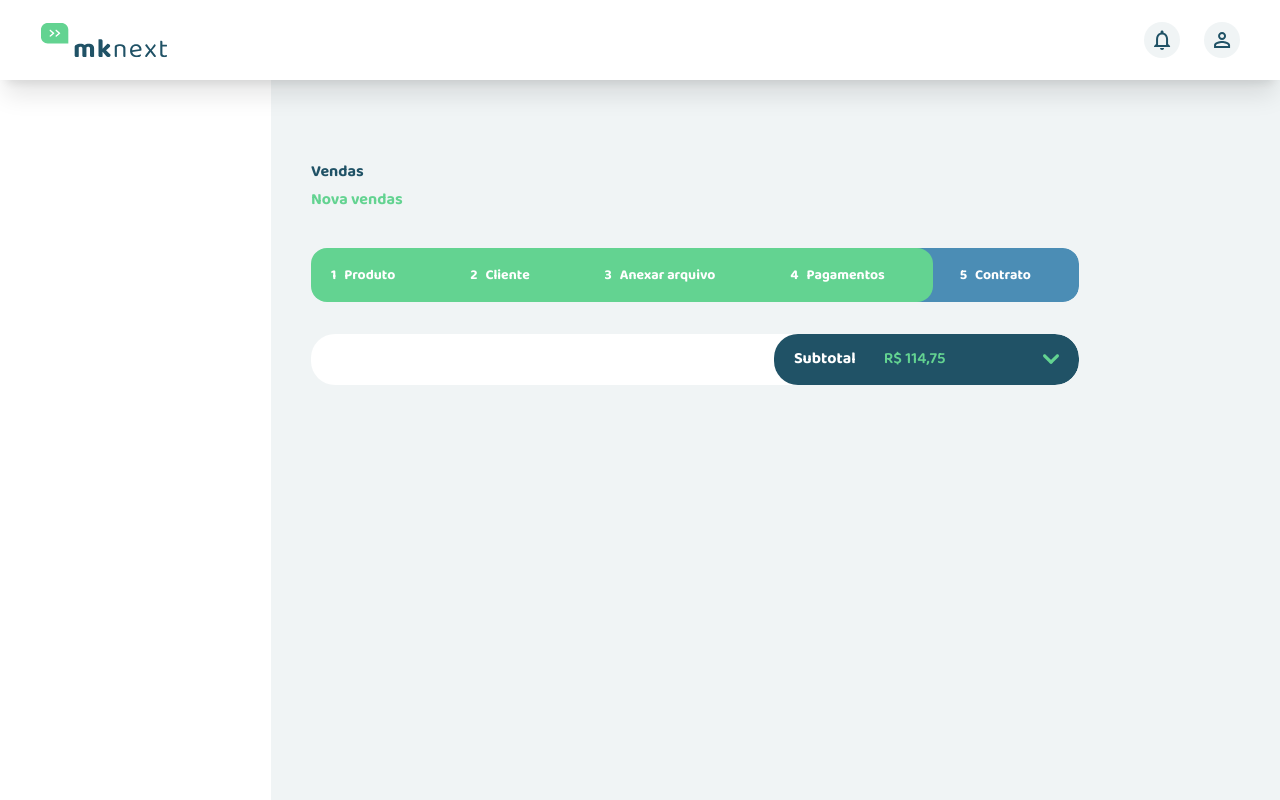
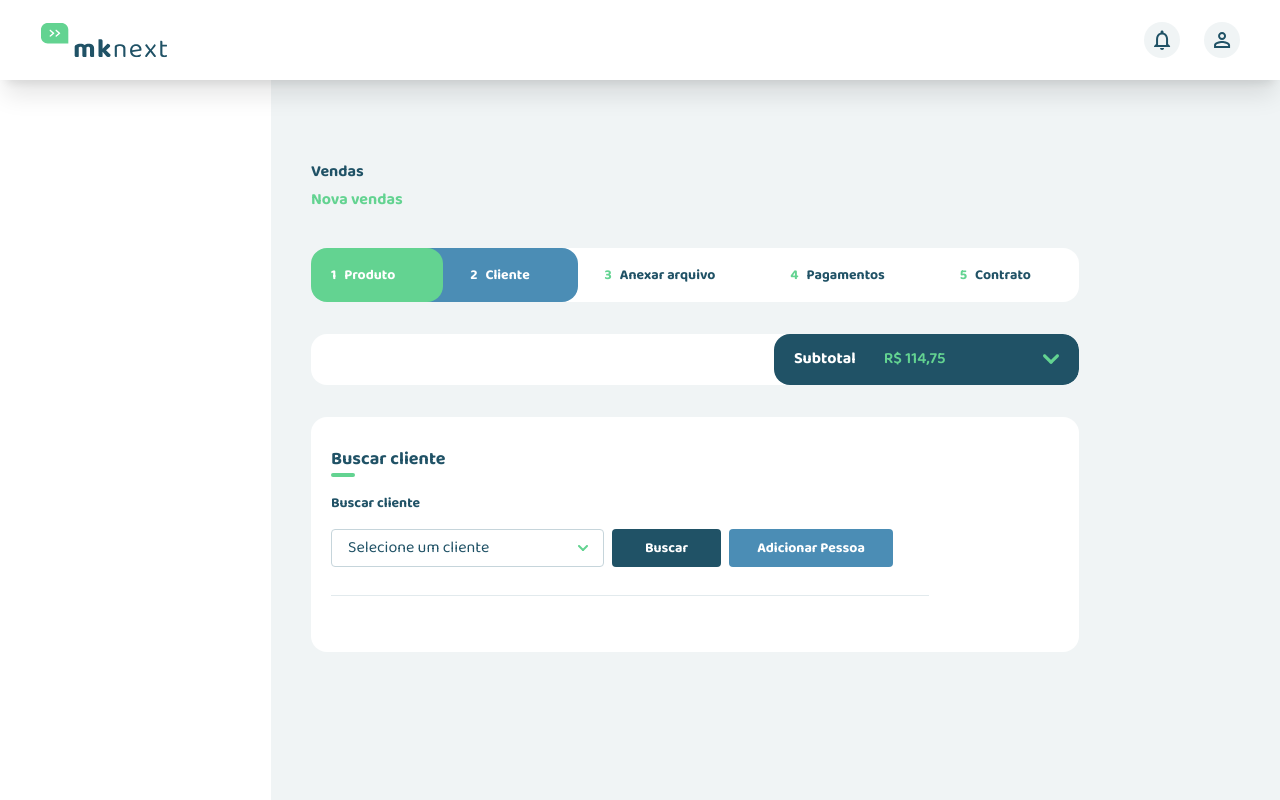
Before and after one commit to joseiltonjunior/sonoriza-admin, a React (Vite) app: page / in a window 1280 px wide. Built offline with nearby package versions, Linux system fonts and the light colour scheme; the HTML template or start-up script is replaced by a standard one.

Commit message:
feature: news componentes and initial form

```diff
--- /dev/null
+++ b/src/components/Button/index.tsx
@@ -0,0 +1,23 @@
+import { ButtonHTMLAttributes } from 'react'
+
+interface ButtonProps extends ButtonHTMLAttributes<HTMLButtonElement> {
+  title: string
+  button?: 'green' | 'dark' | 'blue'
+}
+
+export function Button({ title, button = 'blue', ...rest }: ButtonProps) {
+  const colorClasses = {
+    green: 'bg-green-400 hover:bg-green-400/90',
+    dark: 'bg-blue-600 hover:bg-blue-600/90',
+    blue: 'bg-blue-400 hover:bg-blue-400/90',
+  }
+
+  return (
+    <button
+      {...rest}
+      className={`rounded text-sm text-white font-bold p-2 w-full ${colorClasses[button]}`}
+    >
+      {title}
+    </button>
+  )
+}
--- /dev/null
+++ b/src/components/Content/index.tsx
@@ -0,0 +1,46 @@
+import { useState } from 'react'
+import { Button } from '../Button'
+import { Select } from '../Select'
+
+interface ContentProps {
+  title: string
+}
+
+export function Content({ title }: ContentProps) {
+  const options = [
+    { value: 'option1', label: 'Opção 1' },
+    { value: 'option2', label: 'Opção 2' },
+    { value: 'option3', label: 'Opção 3' },
+  ]
+
+  const [selectedOption, setSelectedOption] = useState('')
+
+  const handleChange = (event: React.ChangeEvent<HTMLSelectElement>) => {
+    setSelectedOption(event.target.value)
+  }
+
+  return (
+    <div className="bg-white rounded-2xl py-7 px-5 mt-8">
+      <div className="max-w-[562px]">
+        <div>
+          <h1 className="font-bold text-lg">{title}</h1>
+          <div className="bg-green-400 rounded-3xl h-1 w-6" />
+        </div>
+
+        <h4 className="font-bold text-sm mt-4">Buscar cliente</h4>
+
+        <div className="grid md:grid-cols-1 grid-cols-[2.5fr,1fr,1.5fr] gap-2 mt-4">
+          <Select
+            placeholder="Selecione um cliente"
+            value={selectedOption}
+            onChange={handleChange}
+            options={options}
+          />
+          <Button title="Buscar" button="dark" />
+          <Button title="Adicionar Pessoa" />
+        </div>
+      </div>
+      <div className="h-[1px] bg-gray-300/50 my-7 max-w-[598px]" />
+    </div>
+  )
+}
--- /dev/null
+++ b/src/components/Input/index.tsx
@@ -0,0 +1,3 @@
+export function Input() {
+  return <input type="text" />
+}
--- a/src/components/Progress/Item/index.tsx
+++ b/src/components/Progress/Item/index.tsx
@@ -13,11 +13,12 @@ export function Item({ title, index, currentIndex }: ItemProps) {
     <div
       className={`${
         isCurrent
-          ? 'bg-blue-400 text-white rounded-r-2xl z-10'
+          ? 'bg-blue-400 text-white rounded-r-2xl  z-10'
           : isBeforeCurrent
-          ? 'bg-green-400 text-white rounded-r-2xl z-20'
+          ? 'bg-green-400 text-white rounded-r-2xl z-20 '
           : 'bg-white'
-      } font-bold text-sm   w-auto items-center flex justify-center -ml-7 px-12 md:p-0 md:m-0 md:bg-green-400 md:text-base h-[3.35rem]`}
+      } font-bold text-sm w-auto items-center flex justify-center -ml-7 px-12 md:p-0 md:m-0 md:bg-green-400 md:text-base h-[3.35rem] md:rounded-2xl
+      `}
     >
       <p className={`${isAfterCurrent && 'text-green-400'}`}>{index}</p>
       <p className="ml-2">{title}</p>
--- /dev/null
+++ b/src/components/Select/index.tsx
@@ -0,0 +1,45 @@
+import { ChangeEvent } from 'react'
+import arrow from '@/assets/arrow-strong.svg'
+
+interface Option {
+  value: string
+  label: string
+}
+
+interface SelectWithIconProps {
+  options: Option[]
+  value: string
+  onChange: (event: ChangeEvent<HTMLSelectElement>) => void
+  placeholder?: string
+}
+
+export function Select({
+  options,
+  value,
+  onChange,
+  placeholder,
+}: SelectWithIconProps) {
+  return (
+    <div className="relative inline-block w-full">
+      <select
+        value={value}
+        onChange={onChange}
+        className="block appearance-none w-full bg-white border border-gray-300 rounded px-4 py-2 pr-8 leading-tight focus:outline-none focus:bg-white focus:border-gray-500 cursor-pointer"
+      >
+        {placeholder && (
+          <option value="" disabled>
+            {placeholder}
+          </option>
+        )}
+        {options.map((option) => (
+          <option key={option.value} value={option.value}>
+            {option.label}
+          </option>
+        ))}
+      </select>
+      <div className="pointer-events-none absolute inset-y-0 right-2 flex items-center px-2 text-gray-700">
+        <img src={arrow} alt="arrow" />
+      </div>
+    </div>
+  )
+}
--- a/src/components/Total/index.tsx
+++ b/src/components/Total/index.tsx
@@ -11,8 +11,8 @@ export function Total({ value }: TotalProps) {
   })
 
   return (
-    <div className="bg-white mt-8 rounded-3xl h-[3.2rem] items-center justify-end flex overflow-hidden">
-      <div className="flex bg-blue-600 w-[19.063rem] md:w-full h-full items-center rounded-3xl px-5 justify-between">
+    <div className="bg-white mt-8 rounded-2xl h-[3.2rem] items-center justify-end flex overflow-hidden">
+      <div className="flex bg-blue-600 w-[19.063rem] md:w-full h-full items-center rounded-2xl px-5 justify-between">
         <div className="flex gap-7">
           <p className="text-white font-bold">Subtotal</p>
           <p className="text-green-400 font-semibold">{valorFormatado}</p>
--- a/src/index.css
+++ b/src/index.css
@@ -34,4 +34,5 @@
         color: #205266;
         font-weight: 400;
     }
+
 }
--- a/src/pages/Home/index.tsx
+++ b/src/pages/Home/index.tsx
@@ -1,3 +1,4 @@
+import { Content } from '@/components/Content'
 import { Progress } from '@/components/Progress/Index'
 import { Total } from '@/components/Total'
 
@@ -8,9 +9,11 @@ export function Home() {
 
       <h1 className="font-bold text-green-400 leading-8">Nova vendas</h1>
 
-      <Progress currentIndex={5} />
+      <Progress currentIndex={2} />
 
       <Total value={114.75} />
+
+      <Content title="Buscar cliente" />
     </div>
   )
 }
```
